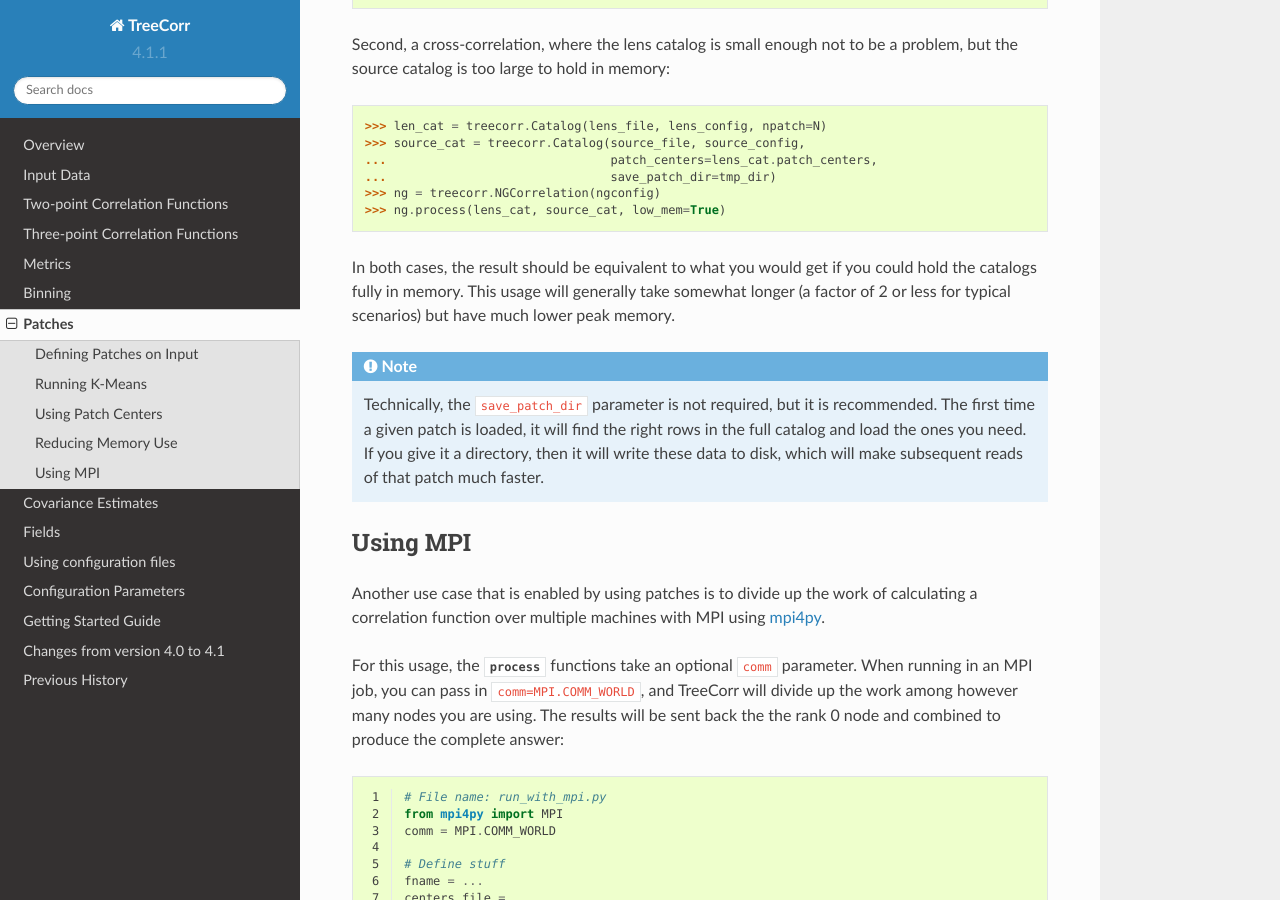
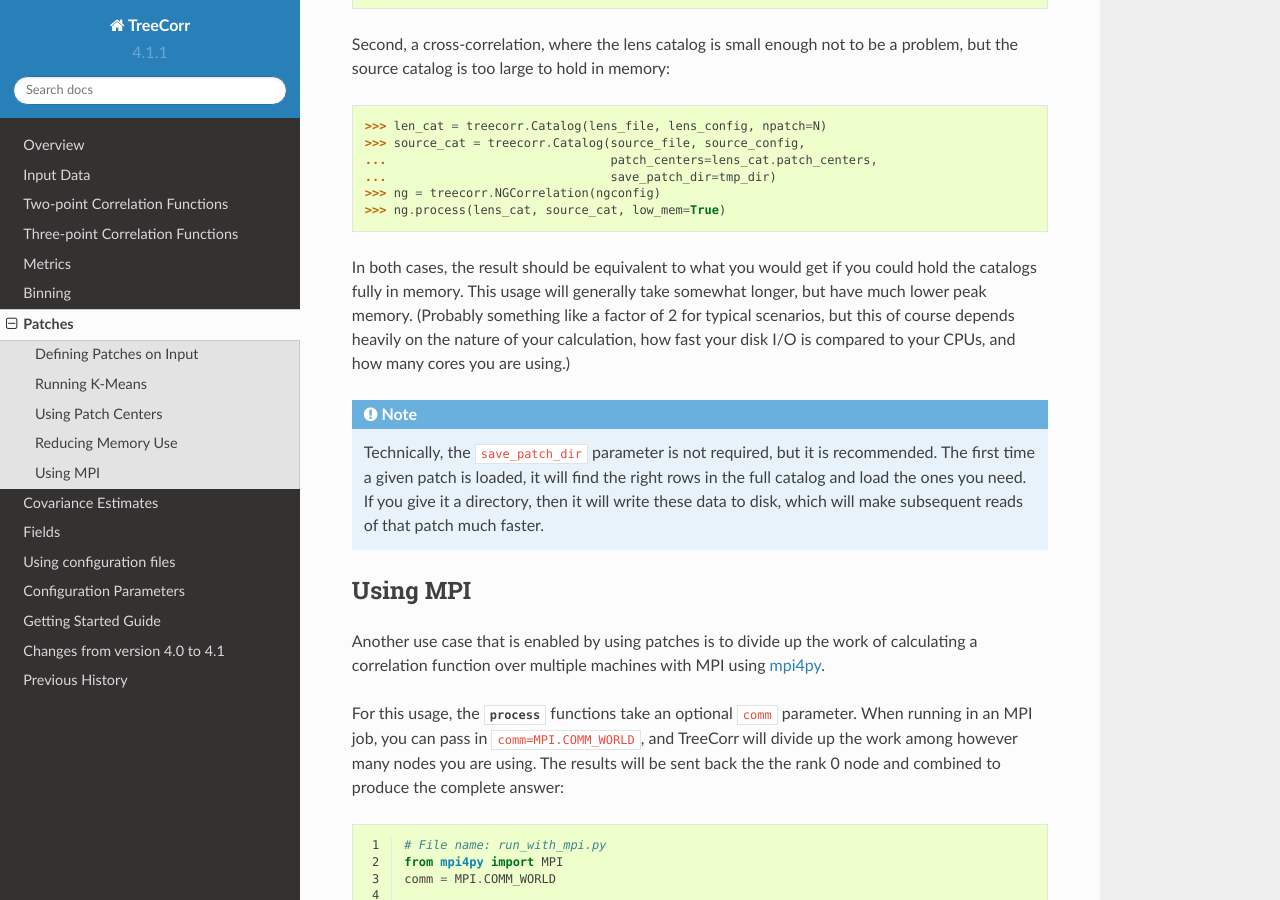
Before and after one commit to rmjarvis/TreeCorr, a Sphinx documentation site: the page built from docs/patches.rst, in a window 1280 px wide and 900 px high, scrolled down 5901 px. Built offline with Sphinx 7.4.7 and the Read the Docs theme 2.0.0, drawn with Linux system fonts in a browser that asks for light colours; the version number is read from the project's files by our own code.

Commit message:
Be less precise in estimate of how slow low_mem might be.

```diff
--- a/docs/patches.rst
+++ b/docs/patches.rst
@@ -284,8 +284,11 @@ be a problem, but the source catalog is too large to hold in memory::
     >>> ng.process(lens_cat, source_cat, low_mem=True)
 
 In both cases, the result should be equivalent to what you would get if you could
-hold the catalogs fully in memory.  This usage will generally take somewhat longer
-(a factor of 2 or less for typical scenarios) but have much lower peak memory.
+hold the catalogs fully in memory.  This usage will generally take somewhat longer,
+but have much lower peak memory.
+(Probably something like a factor of 2 for typical scenarios, but this of course
+depends heavily on the nature of your calculation, how fast your disk I/O is
+compared to your CPUs, and how many cores you are using.)
 
 .. note::
 
```
